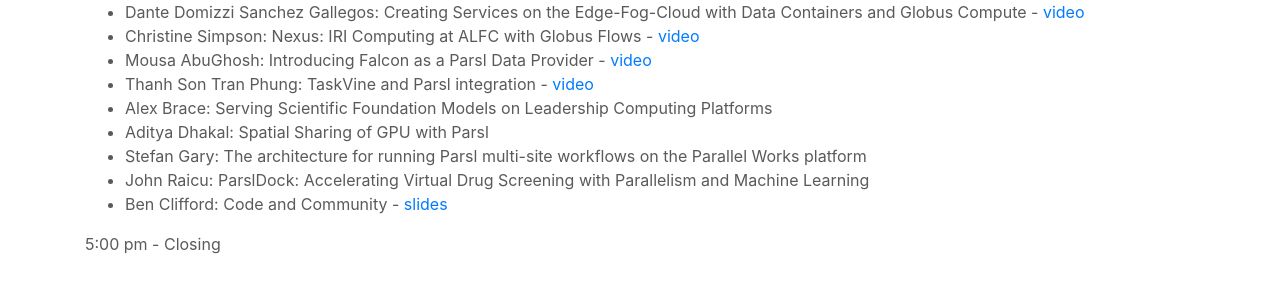
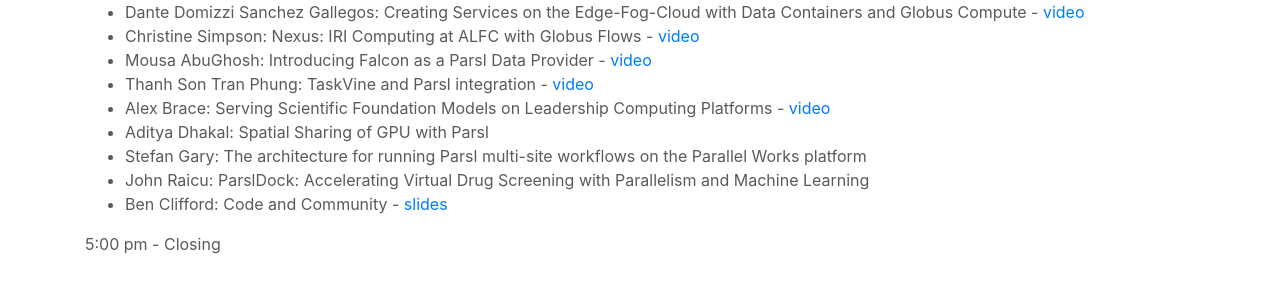
Before and after one commit to Parsl/parsl.github.io, a Jekyll site: the page built from parslfest/parslfest2023.html, in a window 1280 px wide and 900 px high, scrolled down 1493 px. Shown: the part 162-445 px from the top of the window. Built offline with Jekyll 4.4.1, drawn with Linux system fonts in a browser that asks for light colours.

Commit message:
Add another Brace video

```diff
--- a/parslfest/parslfest2023.html
+++ b/parslfest/parslfest2023.html
@@ -84,7 +84,7 @@
 		<li>Christine Simpson: Nexus: IRI Computing at ALFC with Globus Flows - <a href="https://youtu.be/rpIL0Xot-rg">video</a></li>
 		<li>Mousa AbuGhosh: Introducing Falcon as a Parsl Data Provider - <a href="https://youtu.be/fwxMT-3fQSs">video</a></li>
 		<li>Thanh Son Tran Phung: TaskVine and Parsl integration - <a href="https://youtu.be/3jtq8WR6iAc">video</a></li>
-		<li>Alex Brace: Serving Scientific Foundation Models on Leadership Computing Platforms</li>
+		<li>Alex Brace: Serving Scientific Foundation Models on Leadership Computing Platforms - <a href="https://youtu.be/5p8mRI6ZaEs">video</a></li>
 		<li>Aditya Dhakal: Spatial Sharing of GPU with Parsl</li>
 	        <li>Stefan Gary: The architecture for running Parsl multi-site workflows on the Parallel Works platform</li>
 		<li>John Raicu: ParslDock: Accelerating Virtual Drug Screening with Parallelism and Machine Learning</li>
```
